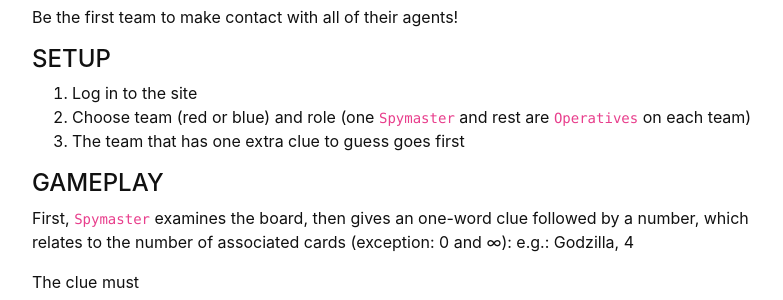
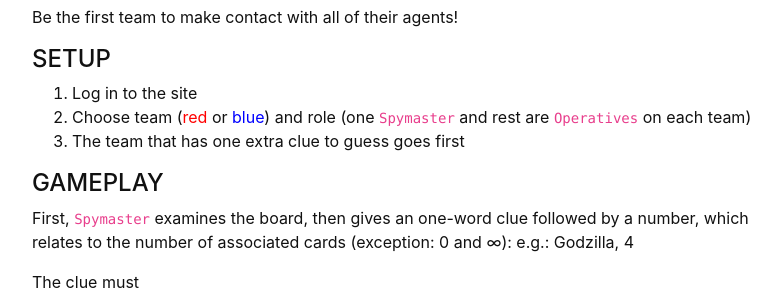
Before and after one commit to hanwendong1/VirtualGaming, a Jekyll site: the page built from content/1-Codenames.md, in a window 1280 px wide and 900 px high, scrolled down 1456 px. Shown: the part 153-453 px from the top of the window, without its empty margins (248-1031 px from the left). Built offline with Jekyll 4.4.1, drawn with Linux system fonts in a browser that asks for light colours.

Commit message:
Update 1-Codenames.md

```diff
--- a/content/1-Codenames.md
+++ b/content/1-Codenames.md
@@ -74,7 +74,7 @@ Be the first team to make contact with all of their agents!
 
 #### SETUP
 1. Log in to the site
-2. Choose team (red or blue) and role (one `Spymaster` and rest are `Operatives` on each team)
+2. Choose team (<span style="color:#FF0000;">red</span> or <span style="color:#0000FF;">blue</span>) and role (one `Spymaster` and rest are `Operatives` on each team)
 3. The team that has one extra clue to guess goes first
 
 #### GAMEPLAY
```
